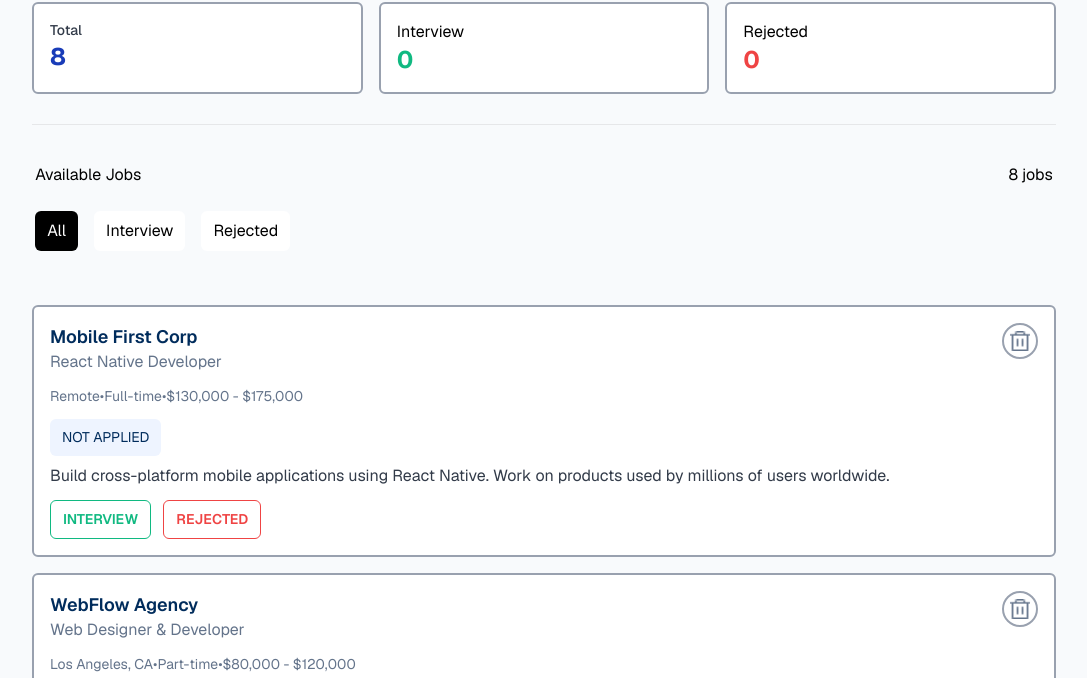
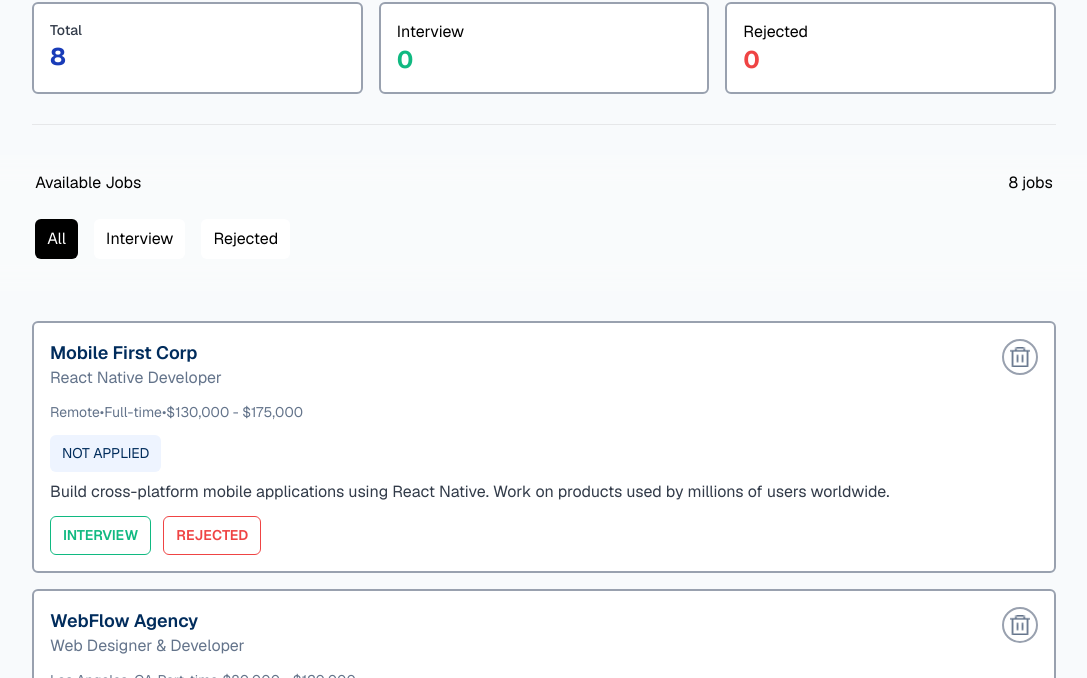
Before and after one commit to abuHafsGit/B13-A4, a plain HTML site: page index.html in a window 1280 px wide. Shown: the part 122-800 px from the top of the page, without its empty margins (96-1183 px from the left). Drawn offline with nearby package versions, Linux system fonts and the light colour scheme.

Commit message:
Update index.html

```diff
--- a/index.html
+++ b/index.html
@@ -35,7 +35,7 @@
     <hr class="w-[80%] mx-auto my-[30px] text-[#E6E7E9]">
 
     <!-- main section -->
-    <div class=" sticky top-0 bg-white/20 backdrop-blur-md md:bg-[#F8FAFC] py-2 px-1  my-[30px] ">
+    <div class=" sticky top-0 bg-white/20 backdrop-blur-md  py-4 px-1  my-[30px]  ">
         <div class="w-[80%] mx-auto">
             <div class=" flex justify-between items-center mb-6">
                 <h1>Available Jobs</h1>
```
